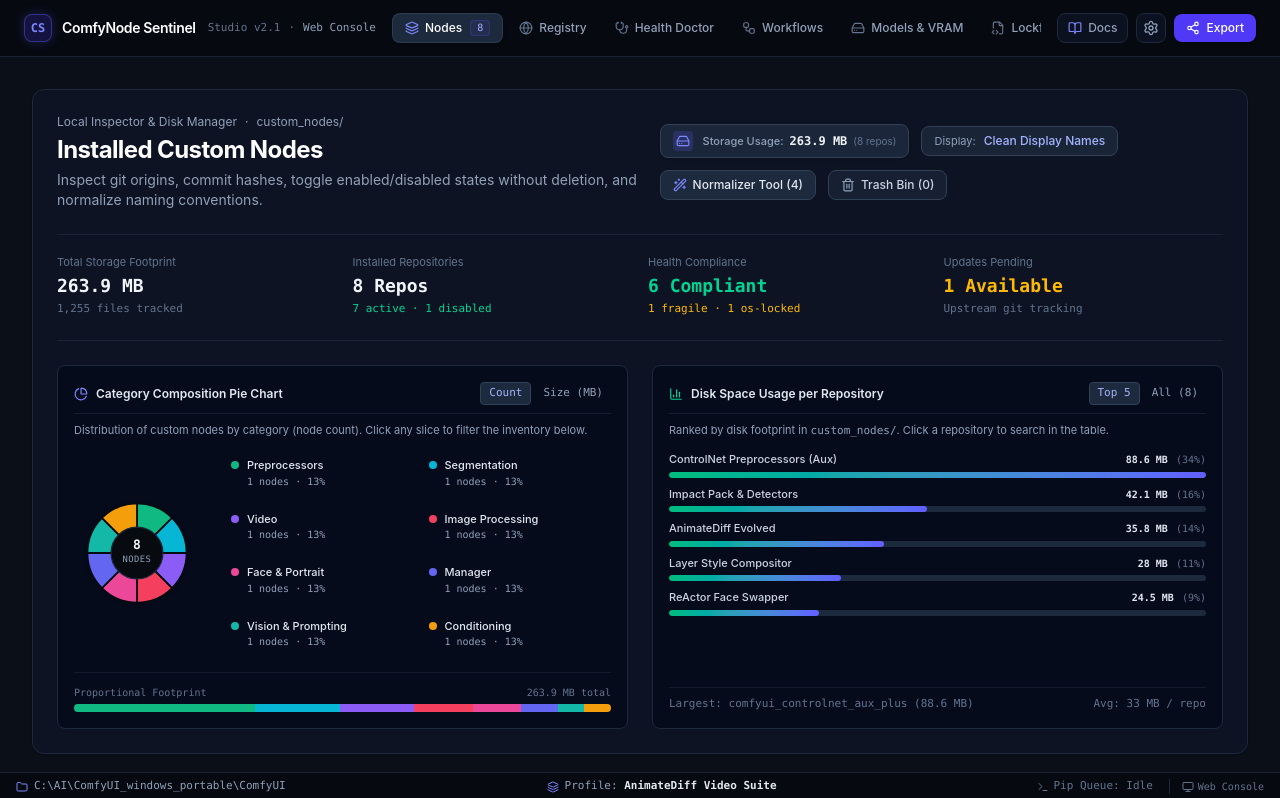
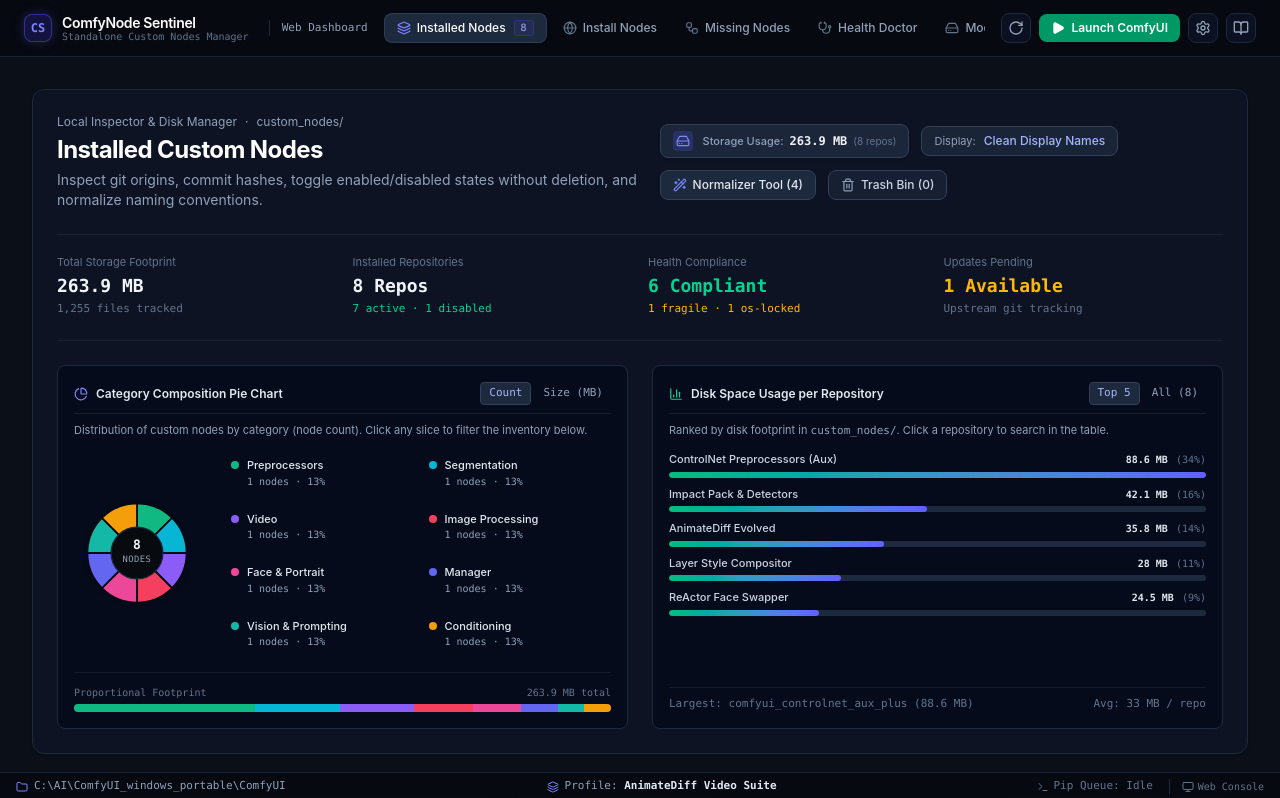
Before and after one commit to vader431/ComfyNode-Sentinel, a Next.js app: page / in a window 1280 px wide. Shown: the top 798 px of the page. Built offline with nearby package versions, Linux system fonts and the light colour scheme.

Commit message:
feat(ui): align navigation with ComfyUI Manager conventions and add Launch ComfyUI and Refresh actions

```diff
--- a/app/page.tsx
+++ b/app/page.tsx
@@ -727,6 +727,53 @@ export default function Home() {
     setPipQueue(StorageService.getPipQueue());
   };
 
+  const handleRefreshNodes = async () => {
+    addLog({
+      timestamp: new Date().toLocaleTimeString(),
+      type: 'info',
+      text: '[Sentinel] Scanning custom_nodes directory for updates and local changes...',
+    });
+
+    if (isTauriEnvironment() && settings.comfyRoot) {
+      const customNodesPath = `${settings.comfyRoot}\\custom_nodes`;
+      const res = await nativeScanCustomNodes(customNodesPath);
+      if (res && res.length > 0) {
+        addLog({
+          timestamp: new Date().toLocaleTimeString(),
+          type: 'success',
+          text: `[Desktop Bridge] Discovered ${res.length} custom node directories from filesystem.`,
+        });
+      }
+    } else {
+      const refreshed = StorageService.getNodes();
+      setNodes(refreshed);
+      addLog({
+        timestamp: new Date().toLocaleTimeString(),
+        type: 'success',
+        text: `[Sentinel] Loaded ${refreshed.length} custom nodes from local inventory.`,
+      });
+    }
+  };
+
+  const handleLaunchComfyUI = () => {
+    const pythonCmd = settings.pythonBinary || 'python';
+    const launchCommand = `${pythonCmd} main.py --listen 127.0.0.1 --port 8188`;
+
+    addLog({
+      timestamp: new Date().toLocaleTimeString(),
+      type: 'info',
+      text: `[ComfyUI Daemon] Launching ComfyUI server...`,
+    });
+    addLog({
+      timestamp: new Date().toLocaleTimeString(),
+      type: 'stdout',
+      text: `$ ${launchCommand}`,
+    });
+
+    setTargetRunnerCommand(launchCommand);
+    setActiveTab('runner');
+  };
+
   if (!isClient) {
     return (
       <div className="min-h-screen flex items-center justify-center bg-[#0b0f17] text-slate-400 font-mono text-xs">
@@ -735,19 +782,16 @@ export default function Home() {
     );
   }
 
-  const completedTasks = tasks.filter((t) => t.completed).length;
-
   return (
     <div className="min-h-screen flex flex-col bg-[#0b0f17] text-slate-100">
       {/* Top Bar Contract (Wordmark, single-line links, 1 primary action) */}
       <Header
         activeTab={activeTab}
         setActiveTab={setActiveTab}
-        onOpenExportModal={() => setShowExportModal(true)}
         installedCount={nodes.length}
-        totalTasksCount={tasks.length}
-        completedTasksCount={completedTasks}
         isTauri={isTauriEnvironment()}
+        onRefreshNodes={handleRefreshNodes}
+        onLaunchComfyUI={handleLaunchComfyUI}
       />
 
       {/* Main Content Viewport */}
--- a/components/Header.tsx
+++ b/components/Header.tsx
@@ -10,8 +10,9 @@ import {
   Workflow,
   HardDrive,
   Settings,
-  Share2,
   BookOpen,
+  Play,
+  RotateCw,
 } from 'lucide-react';
 
 export type ActiveTab =
@@ -29,28 +30,28 @@ export type ActiveTab =
 interface HeaderProps {
   activeTab: ActiveTab;
   setActiveTab: (tab: ActiveTab) => void;
-  onOpenExportModal: () => void;
   installedCount: number;
-  totalTasksCount?: number;
-  completedTasksCount?: number;
   isTauri?: boolean;
+  onRefreshNodes?: () => void;
+  onLaunchComfyUI?: () => void;
 }
 
 export function Header({
   activeTab,
   setActiveTab,
-  onOpenExportModal,
   installedCount,
   isTauri,
+  onRefreshNodes,
+  onLaunchComfyUI,
 }: HeaderProps) {
   const navItems: { id: ActiveTab; label: string; icon: React.ComponentType<{ className?: string }> }[] = [
-    { id: 'inspector', label: 'Nodes', icon: Layers },
-    { id: 'registry', label: 'Registry', icon: Globe },
+    { id: 'inspector', label: 'Installed Nodes', icon: Layers },
+    { id: 'registry', label: 'Install Nodes', icon: Globe },
+    { id: 'profiles', label: 'Missing Nodes', icon: Workflow },
     { id: 'doctor', label: 'Health Doctor', icon: Stethoscope },
-    { id: 'profiles', label: 'Workflows', icon: Workflow },
     { id: 'models', label: 'Models & VRAM', icon: HardDrive },
-    { id: 'lockfile', label: 'Lockfile & Cloud', icon: FileCode2 },
-    { id: 'runner', label: 'Terminal', icon: Terminal },
+    { id: 'lockfile', label: 'Sync & Backup', icon: FileCode2 },
+    { id: 'runner', label: 'Console', icon: Terminal },
   ];
 
   return (
@@ -65,21 +66,24 @@ export function Header({
             <div className="flex h-7 w-7 items-center justify-center rounded-lg bg-indigo-600/20 border border-indigo-500/40 text-indigo-400 font-mono font-bold text-xs shadow-[0_0_12px_rgba(99,102,241,0.25)]">
               CS
             </div>
-            <span className="text-sm font-semibold tracking-tight text-white whitespace-nowrap">
-              ComfyNode Sentinel
-            </span>
+            <div>
+              <span className="text-sm font-semibold tracking-tight text-white whitespace-nowrap block leading-tight">
+                ComfyNode Sentinel
+              </span>
+              <span className="text-[10px] text-slate-500 font-mono block leading-none">
+                Standalone Custom Nodes Manager
+              </span>
+            </div>
           </button>
 
-          <div className="hidden xl:flex items-center gap-2 text-[11px] text-slate-500 font-mono">
-            <span>Studio v2.1</span>
-            <span aria-hidden="true">·</span>
+          <div className="hidden xl:flex items-center gap-2 text-[11px] text-slate-500 font-mono ml-2 pl-3 border-l border-slate-800">
             {isTauri ? (
-              <span className="text-emerald-400 font-semibold flex items-center gap-1">
+              <span className="text-emerald-400 font-semibold flex items-center gap-1.5">
                 <span className="w-1.5 h-1.5 rounded-full bg-emerald-400 animate-pulse" />
-                <span>Tauri Shell</span>
+                <span>Desktop Native</span>
               </span>
             ) : (
-              <span className="text-slate-400">Web Console</span>
+              <span className="text-slate-400">Web Dashboard</span>
             )}
           </div>
         </div>
@@ -111,24 +115,32 @@ export function Header({
           })}
         </nav>
 
-        {/* Zone 3: Utility Actions (Docs, Settings, Export) */}
+        {/* Zone 3: Manager Utility Actions */}
         <div className="flex items-center gap-2 shrink-0">
-          <button
-            onClick={() => setActiveTab('docs')}
-            title="Documentation, Rules & Changelog"
-            className={`flex items-center gap-1.5 px-2.5 py-1.5 text-xs font-medium rounded-lg transition-colors border ${
-              activeTab === 'docs'
-                ? 'bg-slate-800 text-white border-slate-700'
-                : 'text-slate-400 hover:text-white bg-slate-900/60 hover:bg-slate-800 border-slate-800'
-            }`}
-          >
-            <BookOpen className="w-3.5 h-3.5 text-indigo-400" />
-            <span className="hidden md:inline">Docs</span>
-          </button>
+          {onRefreshNodes && (
+            <button
+              onClick={onRefreshNodes}
+              title="Rescan custom_nodes directory"
+              className="p-1.5 text-xs font-medium text-slate-400 hover:text-white bg-slate-900/60 hover:bg-slate-800 rounded-lg transition-colors border border-slate-800"
+            >
+              <RotateCw className="w-4 h-4" />
+            </button>
+          )}
+
+          {onLaunchComfyUI && (
+            <button
+              onClick={onLaunchComfyUI}
+              className="flex items-center gap-1.5 px-3 py-1.5 text-xs font-semibold text-white bg-emerald-600 hover:bg-emerald-500 active:bg-emerald-700 rounded-lg transition-colors shadow-sm whitespace-nowrap shrink-0"
+              title="Launch ComfyUI in Terminal Console"
+            >
+              <Play className="w-3.5 h-3.5 fill-current" />
+              <span className="hidden sm:inline">Launch ComfyUI</span>
+            </button>
+          )}
 
           <button
             onClick={() => setActiveTab('settings')}
-            title="Environment Settings"
+            title="Environment & Binary Settings"
             className={`p-1.5 text-xs font-medium rounded-lg transition-colors border ${
               activeTab === 'settings'
                 ? 'bg-slate-800 text-white border-slate-700'
@@ -139,11 +151,15 @@ export function Header({
           </button>
 
           <button
-            onClick={onOpenExportModal}
-            className="flex items-center gap-1.5 px-3 py-1.5 text-xs font-medium text-white bg-indigo-600 hover:bg-indigo-500 active:bg-indigo-700 rounded-lg transition-colors shadow-sm whitespace-nowrap shrink-0"
+            onClick={() => setActiveTab('docs')}
+            title="Help, Documentation & Roadmap"
+            className={`p-1.5 text-xs font-medium rounded-lg transition-colors border ${
+              activeTab === 'docs'
+                ? 'bg-slate-800 text-white border-slate-700'
+                : 'text-slate-400 hover:text-white bg-slate-900/60 hover:bg-slate-800 border-slate-800'
+            }`}
           >
-            <Share2 className="w-3.5 h-3.5" />
-            <span className="hidden sm:inline">Export</span>
+            <BookOpen className="w-4 h-4" />
           </button>
         </div>
       </div>
```
